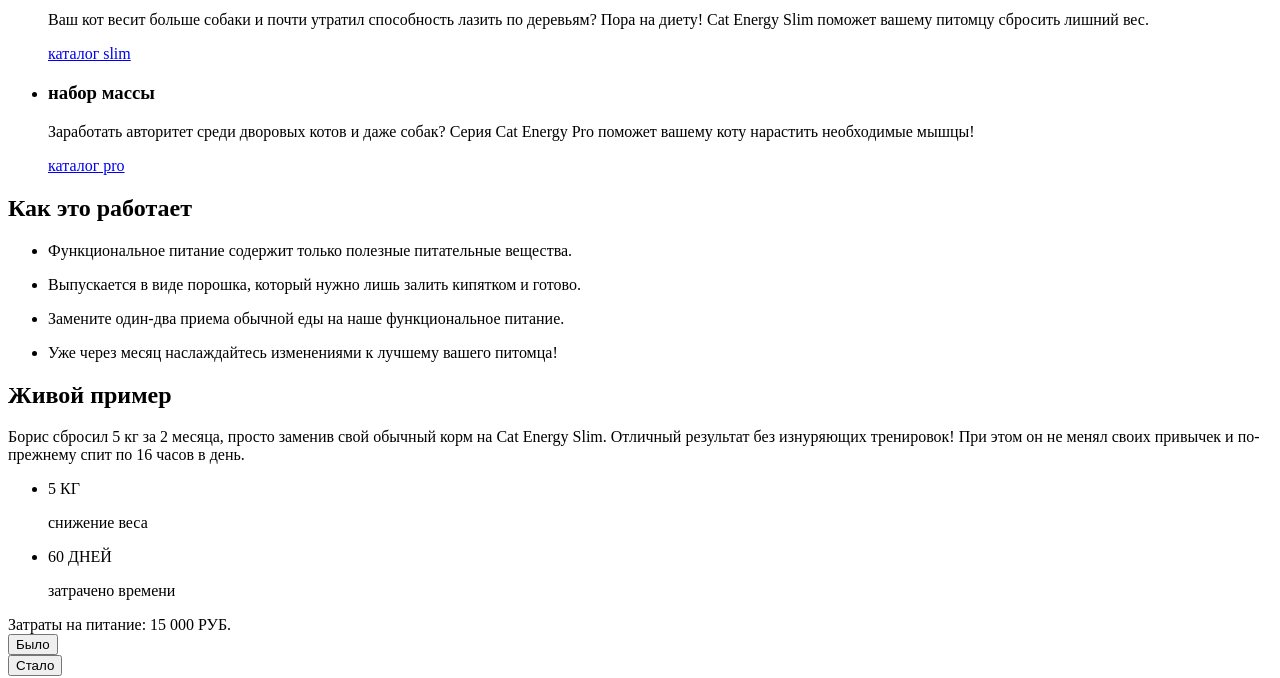
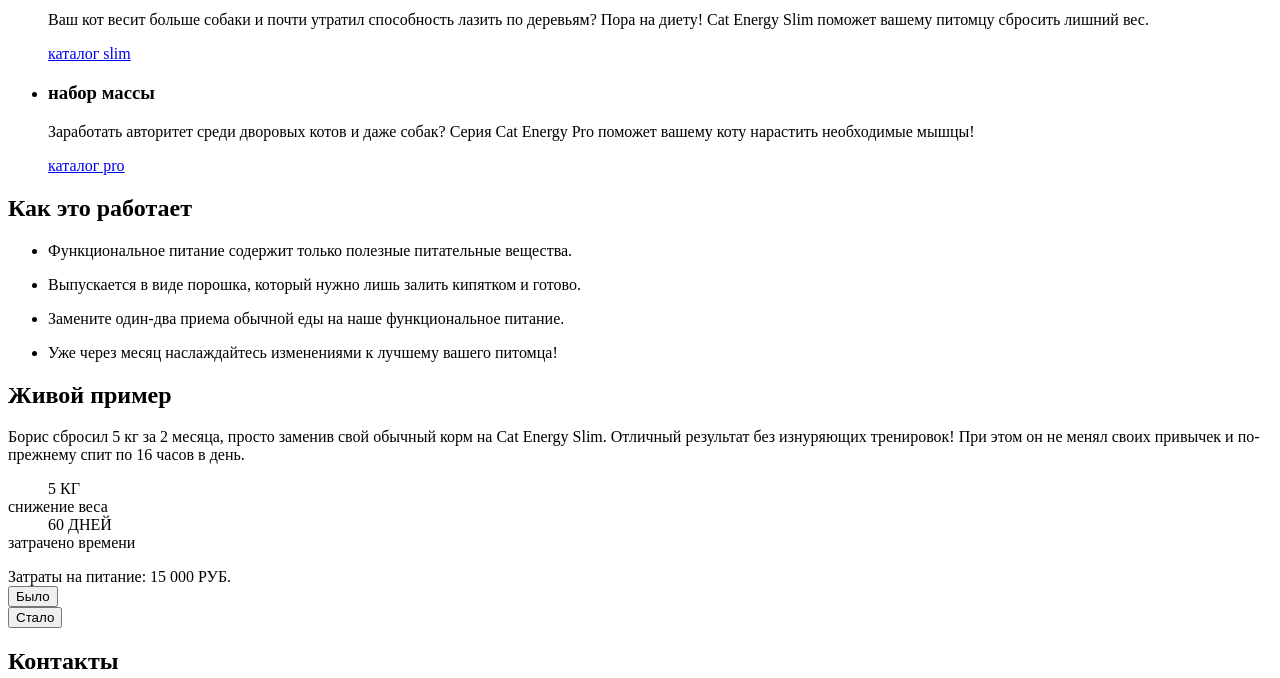
Before and after one commit to Dmitriikubata/1205153-cat-energy-23, a website: page source/index.html in a window 1280 px wide. Shown: the part 374-1052 px from the top of the page. Drawn offline with Linux system fonts and the light colour scheme.

Commit message:
доп правки разметки в index.html

```diff
--- a/source/index.html
+++ b/source/index.html
@@ -84,25 +84,21 @@
       <p class="live-case__text">Борис сбросил 5 кг за 2 месяца, просто заменив свой обычный корм на Cat Energy Slim.
         Отличный результат без изнуряющих тренировок! При этом он не менял своих привычек и по-прежнему спит по 16 часов
         в день.</p>
-      <ul class="live-case__list">
-        <li class="live-case__item">
-          <p class="live-case__term">5 КГ</p>
-          <p class="live-case__definition">снижение веса</p>
-        </li>
-        <li class="live-case__item">
-          <p class="live-case__term">60 ДНЕЙ</p>
-          <p class="live-case__definition">затрачено времени</p>
-        </li>
-      </ul>
+      <dl class="live-case__list">
+          <dd class="live-case__definition">5 КГ</dd>
+          <dt class="live-case__term">снижение веса</dt>
+          <dd class="live-case__definition">60 ДНЕЙ</dd>
+          <dt class="live-case__term">затрачено времени</dt>
+      </dl>
       <div class="live-case__cost">
         <span class="live-case__cost-text">Затраты на питание:</span>
         <span class="live-case__sum">15 000 РУБ.</span>
       </div>
       <div class="live-case__range">
-        <button class="live-case__range-button-start">Было</button>
+        <button class="live-case__range-button" type="button">Было</button>
         <div class="live-case__line"> </div>
         <div class="live-case__range-item"></div>
-        <button class="live-case__range-button-end">Стало</button>
+        <button class="live-case__range-button" type="button">Стало</button>
       </div>
     </section>
   </main>
@@ -121,7 +117,7 @@
     </section>
     <section class="info">
       <h2 class="visually-hidden">Социальные сети и копирайт</h2>
-      <div class="info__logo-text info__logo-text__footer">
+      <div class="info__logo-text info__logo-text--footer">
         <a href="#">Cat Energy</a>
       </div>
       <ul class="socials__list">
```
Lines whose indentation alone changed are shown as unchanged.
